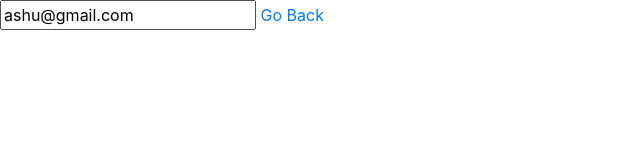
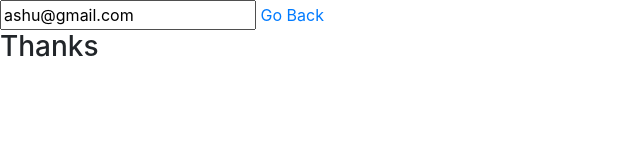
Before and after one commit to vishali0/git_practice, a plain HTML site: page contact.html in a window 1280 px wide. Shown: the whole page, without its empty margins (0-640 px from the left). Drawn offline with nearby package versions, Linux system fonts and the light colour scheme.

Commit message:
Added thanks message

```diff
--- a/contact.html
+++ b/contact.html
@@ -12,6 +12,7 @@
 <body>
     <input type="text" placeholder="Enter mail id" value="ashu@gmail.com">
     <a href="index.html">Go Back</a>
+    <h3>Thanks</h3>
 </body>
 
 </html>
```
